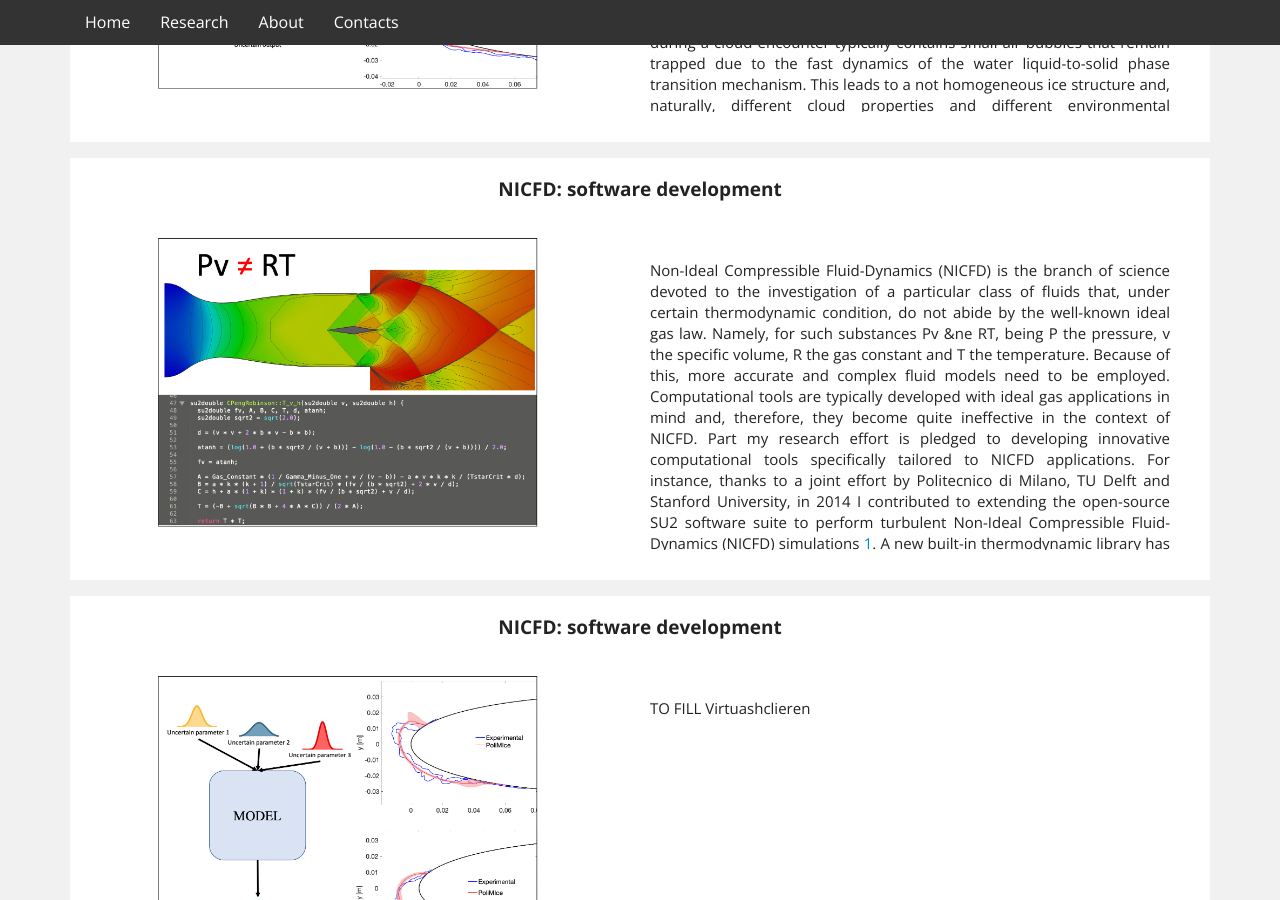
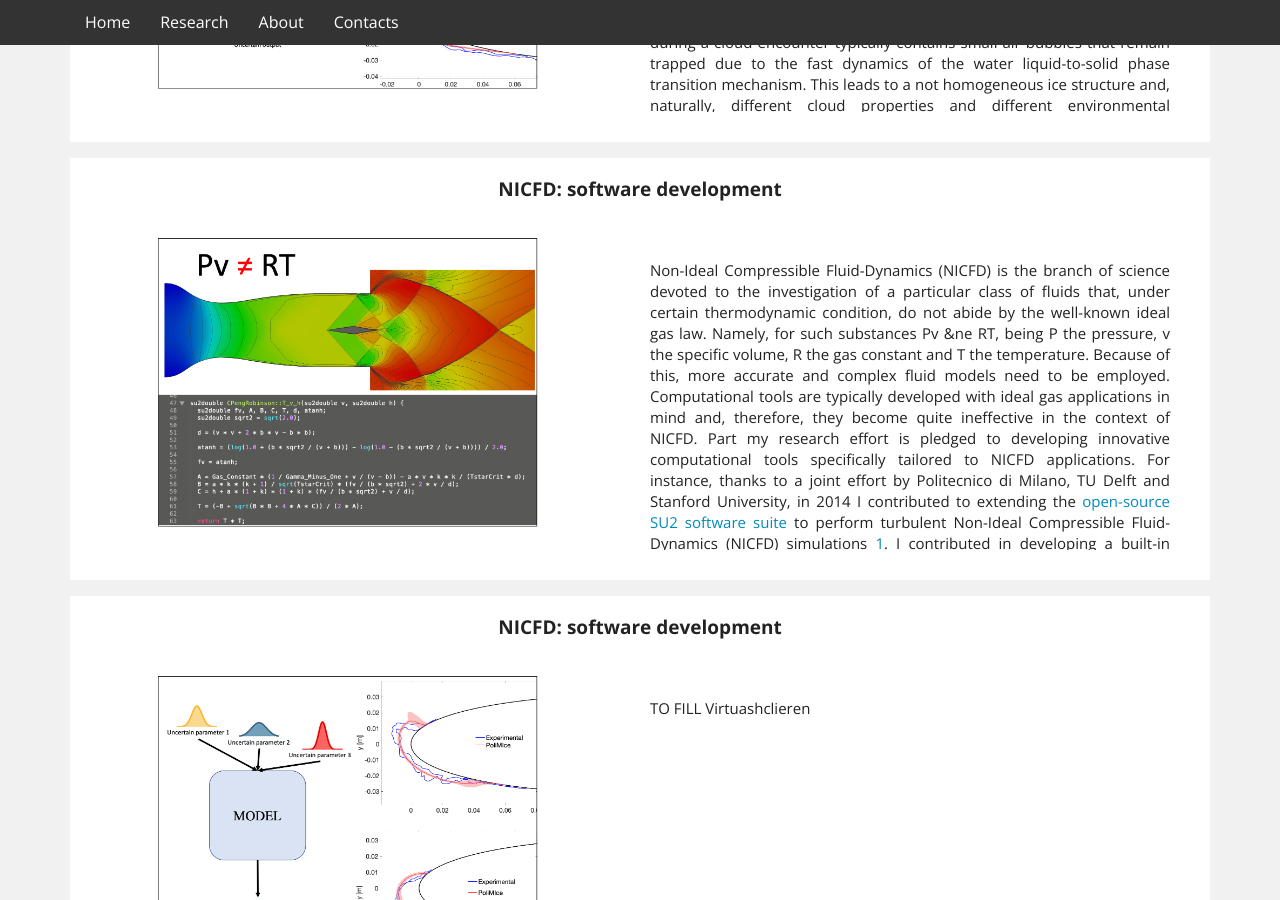
Before and after one commit to LaSerpe/LaSerpe.github.io, a Jekyll site: the page built from html/research.html, in a window 1280 px wide and 900 px high, scrolled down 1857 px. Built offline with Jekyll 4.4.1, drawn with Linux system fonts in a browser that asks for light colours; nearby versions of some CDN libraries; library files that are not in the unit come from our copies.

Commit message:
working on research

```diff
--- a/html/research.html
+++ b/html/research.html
@@ -209,10 +209,9 @@
             Because of this, more accurate and complex fluid models need to be employed.
             Computational tools are typically developed with ideal gas applications in mind and, therefore, they become quite ineffective in the context of NICFD.
             Part my research effort is pledged to developing innovative computational tools specifically tailored to NICFD applications.
-            For instance, thanks to a joint effort by Politecnico di Milano, TU Delft and Stanford University, in 2014 I contributed to extending the open-source SU2 software suite to perform turbulent Non-Ideal Compressible Fluid-Dynamics (NICFD) simulations <a href="https://doi.org/10.2514/6.2015-2760">1</a>.
-            A new built-in thermodynamic library has been developed and tightly coupled with the existing structure of the code, properly re-organized for accommodating arbitrary thermophysical models.
-            The library implements simple models and interfaces to an external software, for a more accurate estimation of thermophysical properties of NICFD pure fluids and mixtures.
-
+            For instance, thanks to a joint effort by Politecnico di Milano, TU Delft and Stanford University, in 2014 I contributed to extending the <a href="https://su2code.github.io">open-source SU2 software suite</a> to perform turbulent Non-Ideal Compressible Fluid-Dynamics (NICFD) simulations <a href="https://doi.org/10.2514/6.2015-2760">1</a>.
+            I contributed in developing a built-in thermodynamic library, tightly coupled with the existing structure of the code which was properly re-organized for accommodating arbitrary thermophysical models.
+            The library also implements an interface to an external software, FluidProp[<a href="http://www.asimptote.nl/software/fluidprop">2</a>, giving access to state-of-the-art models for estimating the thermophysical properties of NICFD pure fluids and mixtures. s
           </p>
         </div>
       </div>
```
